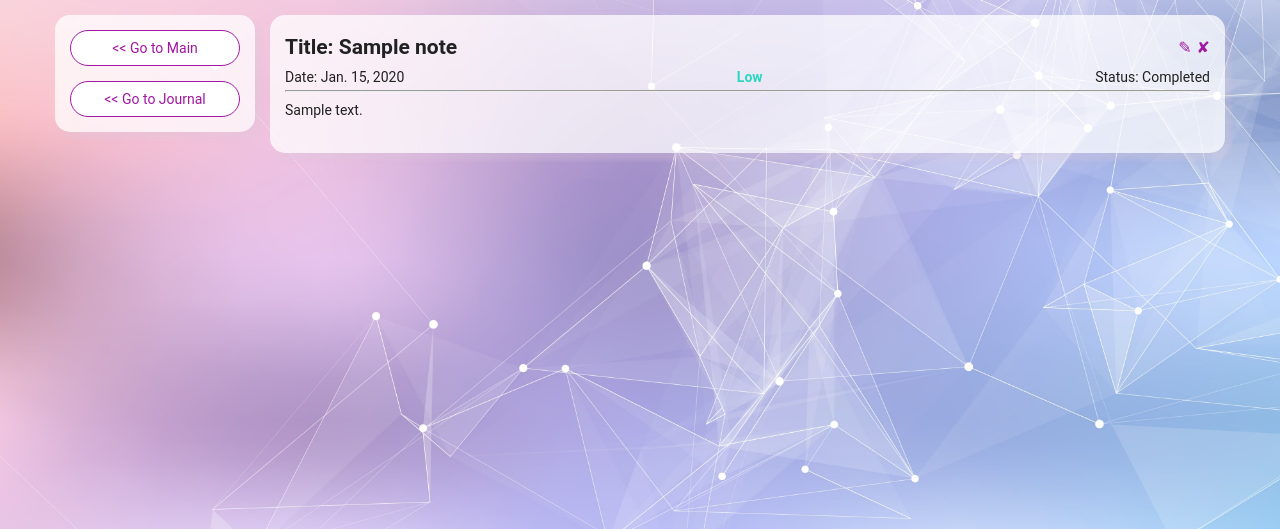
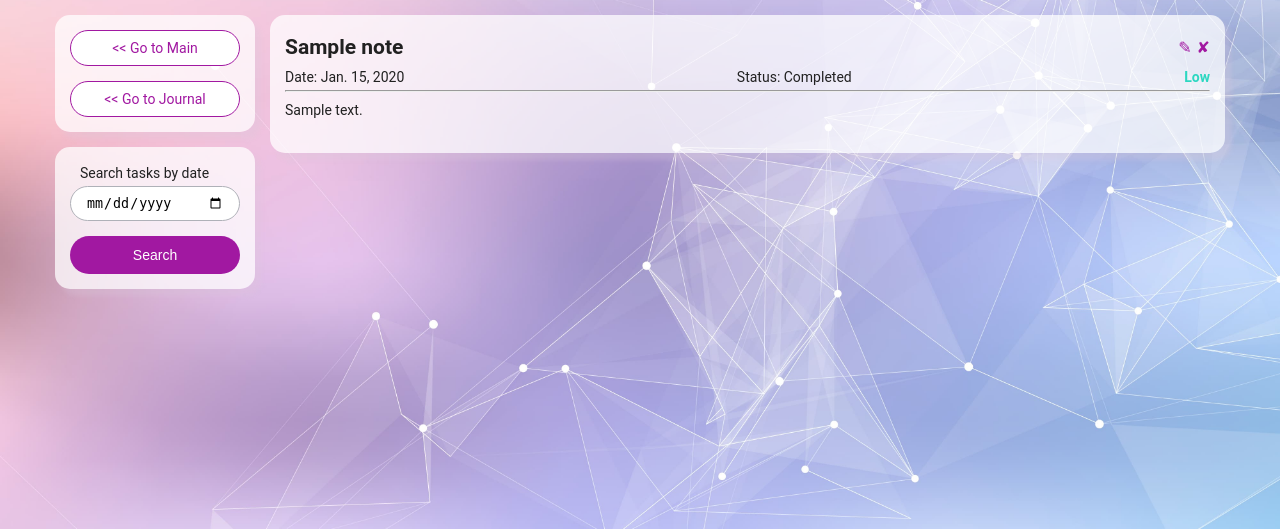
Before and after one commit to DaryaGrygorova/DjangoMyNotes, a Django app: page /notes/note/1/ in a window 1280 px wide. Shown: the part 60-589 px from the top of the page. Run offline with Django 4.2, Linux system fonts and the light colour scheme; a user stored in the database is signed in; tables that the repository leaves empty hold one stand-in row (values such as "Sample post").

Commit message:
Update templates, fix pylint warnings

```diff
--- a/myNotes/notes/templates/notes/main.html
+++ b/myNotes/notes/templates/notes/main.html
@@ -1,6 +1,6 @@
 {% extends 'templates/home.html' %}
 
-{% block title %}My start Page{% endblock title %}
+{% block title %}My Notes{% endblock title %}
 {% block journal_page %} {% endblock journal_page %}
 {% block main_page %} current-page {% endblock main_page %}
 
@@ -41,6 +41,24 @@
     <a class="button button-dark full-width" href="{% url 'note-create' %}" >Add Note</a>
 </div>
 {% endblock side-bar_block2 %}
+
+{% block side-bar_block3 %}
+<div class="white-container">
+    <form method="POST" class="form" action="{% url 'day' %}" >
+    {% csrf_token %}
+        <label class="form-label" for="deadline">
+            <span class="mb-5">Search tasks by date</span>
+            <input
+                class="full-width mb-15"
+                type='date'
+                name="deadline"
+                value=""
+            />
+        </label>
+        <button class="button button-dark full-width" type='submit'>Search</button>
+    </form>
+</div>
+{% endblock side-bar_block3 %}
 
 {% block content %}
     <div class="page-title">
--- a/myNotes/notes/templates/notes/note.html
+++ b/myNotes/notes/templates/notes/note.html
@@ -17,7 +17,7 @@
 {% block content %}
 <div class="white-container">
 <div class="container--flex base-flex">
-    <h2 class="text-left ">Title: {{note.title}}</h2>
+    <h2 class="text-left ">{{note.title}}</h2>
     <div class="icon-set">
             <a class="icon" href="{% url 'note-update' note.id %}" title="Edit">&#9998;</a>
             <a class="icon" href="{% url 'note-delete' note.id %}" title="Delete">&#10008;</a>
@@ -25,7 +25,6 @@
     </div>
     <div class="container--flex base-flex">
         <p class="nowrap">Date: {{ note.deadline }}</p>
-        <p class="{{ note.weight }}"><b>{{ note.weight }}</b></p>
         <p>Status:
             {% if not note.isComplete %}
             In progress
@@ -33,15 +32,11 @@
             Completed
             {% endif %}
         </p>
-{#        <p>Type: {{ note.type }}</p>#}
+        <p class="{{ note.weight }}"><b>{{ note.weight }}</b></p>
 
     </div>
     <hr/>
     <p class="mb-15">{{note.desc}}</p>
-{#    <div  class="container--flex base-flex">#}
-{#        <a class="button button-light width-120px" href="{% url 'note-update' note.id %}" >Edit</a>#}
-{#        <a class="button button-light width-120px" href="{% url 'note-delete' note.id %}" >Delete</a>#}
-{#    </div>#}
 </div>
 
 {% endblock content %}
--- a/myNotes/utils/utils.py
+++ b/myNotes/utils/utils.py
@@ -35,7 +35,7 @@ def get_weather(city="Kyiv"):
         if data["cod"] in [404, "404"]:
             print(f'City with name "{city}" not found!')
             get_weather(city="Kyiv")
-            return
+            return None
 
         raise ConnectionError(
             f'Something went wrong! Response with code {data["cod"]}: {data.get("message", "")}'
@@ -44,7 +44,7 @@ def get_weather(city="Kyiv"):
     except ConnectionError as err:
         print(f"Something went wrong! {err}")
 
-    return
+    return None
 
 
 def get_last_monday(today_date=date.today()):
```
